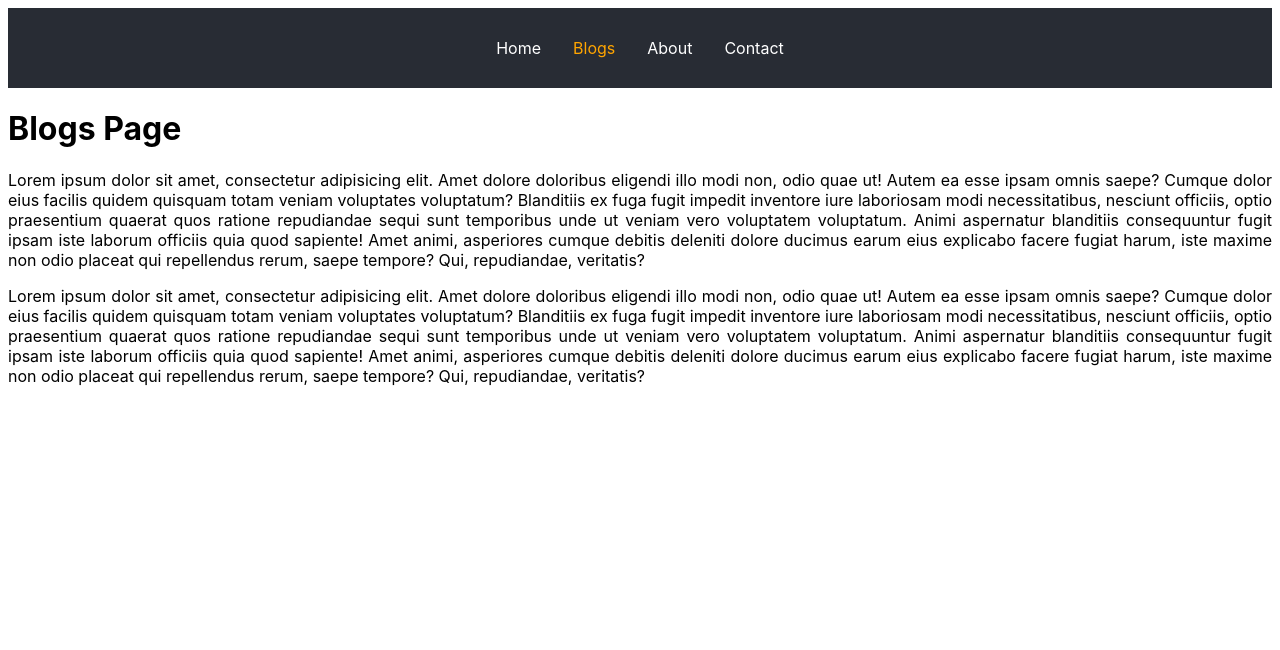
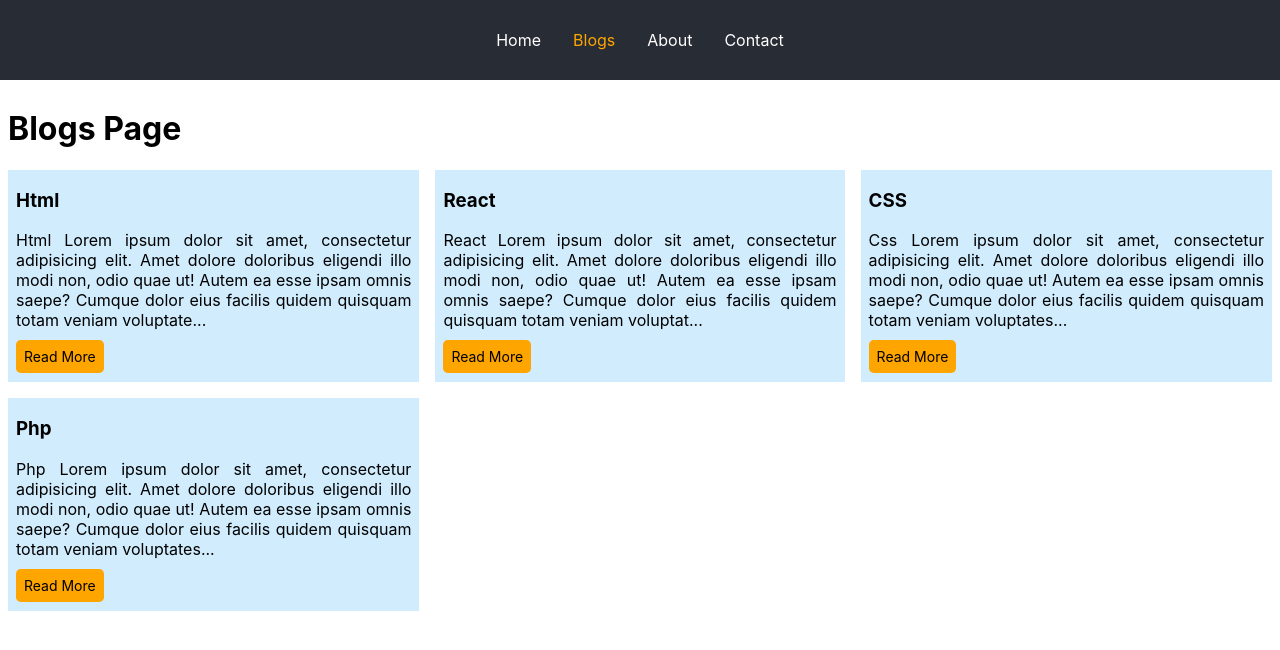
Before and after one commit to furiousnur/React-Routing, a React (Create React App) app: page /blogs in a window 1280 px wide. Shown: the top 650 px of the page. Built offline with nearby package versions, Linux system fonts and the light colour scheme.

Commit message:
react routing | dynamic routing using useParams with dynamic data show

```diff
--- a/src/App.css
+++ b/src/App.css
@@ -56,3 +56,44 @@ nav{
 nav .active{
   color: orange;
 }
+
+section{
+  display: grid;
+  grid-gap: 1rem;
+}
+
+article{
+  background-color: #d0ecfd;
+  padding: 0 0.5rem 1rem 0.5rem;
+}
+
+article p{
+  text-align: justify;
+}
+
+.blog-btn{
+    background-color: orange;
+    padding: 0.5rem;
+    border-radius: 0.3rem;
+    text-decoration: none;
+    font-size: 14px;
+    color: black;
+    border: orange;
+    cursor: pointer;
+}
+
+.blog-btn:hover{
+  background-color: brown;
+  color: white;
+}
+
+@media screen and (min-width: 600px){
+  section{
+    grid-template-columns: auto auto;
+  }
+}
+@media screen and (min-width: 1200px){
+  section{
+    grid-template-columns: auto auto auto;
+  }
+}
--- a/src/App.js
+++ b/src/App.js
@@ -6,18 +6,22 @@ import Contact from "./Pages/Contact";
 import Blogs from "./Pages/Blogs";
 import Error from "./Pages/Error";
 import Navbar from "./Components/Navbar";
+import Blog from "./Pages/Blog";
 
 function App() {
   return (
     <BrowserRouter>
         <Navbar/>
+        <div className="route-body">
             <Routes>
                 <Route path="/" element={<Home />}/>
                 <Route path="/about" element={<About />}/>
                 <Route path="/contact" element={<Contact />}/>
                 <Route path="/blogs" element={<Blogs />}/>
+                <Route path="/blogs/:title" element={<Blog />}/>
                 <Route path="*" element={<Error />}/>
             </Routes>
+        </div>
     </BrowserRouter>
   );
 }
--- /dev/null
+++ b/src/Pages/Blog.js
@@ -0,0 +1,25 @@
+import React, {useState, useEffect} from 'react';
+import {useNavigate, useParams} from "react-router-dom";
+import {blogsData} from "../data";
+
+const Blog = () => {
+    const navigate = useNavigate();
+    const {title} = useParams();
+    const [bodyData, setBodyData] = useState("");
+
+    useEffect(() => {
+        const blogData = blogsData.filter((blog)=>blog.title === title);
+        setBodyData(blogData[0].body);
+    }, []);
+
+    return (
+        <div>
+            <h1>{title}</h1>
+            <p>{bodyData.slice(0,500)}</p>
+            <p>{bodyData.slice(501,10000)}</p>
+            <button className="blog-btn" onClick={()=>{navigate("/blogs")}}>Back to Blogs</button>
+        </div>
+    );
+};
+
+export default Blog;
--- a/src/Pages/Blogs.js
+++ b/src/Pages/Blogs.js
@@ -1,11 +1,31 @@
-import React from 'react';
+import React, {useState} from 'react';
+import {blogsData} from "../data";
+import {Link} from "react-router-dom";
 
 const Blogs = () => {
+    const [blogs, setBlog] = useState(blogsData);
+
+    const truncateString = (str, num)=>{
+        if (str.length > num){
+            return str.slice(0, num) + "...";
+        }else{
+            return str;
+        }
+    }
+
     return (
         <div>
             <h1>Blogs Page</h1>
-            <p style={{textAlign:"justify"}}>Lorem ipsum dolor sit amet, consectetur adipisicing elit. Amet dolore doloribus eligendi illo modi non, odio quae ut! Autem ea esse ipsam omnis saepe? Cumque dolor eius facilis quidem quisquam totam veniam voluptates voluptatum? Blanditiis ex fuga fugit impedit inventore iure laboriosam modi necessitatibus, nesciunt officiis, optio praesentium quaerat quos ratione repudiandae sequi sunt temporibus unde ut veniam vero voluptatem voluptatum. Animi aspernatur blanditiis consequuntur fugit ipsam iste laborum officiis quia quod sapiente! Amet animi, asperiores cumque debitis deleniti dolore ducimus earum eius explicabo facere fugiat harum, iste maxime non odio placeat qui repellendus rerum, saepe tempore? Qui, repudiandae, veritatis?</p>
-            <p style={{textAlign:"justify"}}>Lorem ipsum dolor sit amet, consectetur adipisicing elit. Amet dolore doloribus eligendi illo modi non, odio quae ut! Autem ea esse ipsam omnis saepe? Cumque dolor eius facilis quidem quisquam totam veniam voluptates voluptatum? Blanditiis ex fuga fugit impedit inventore iure laboriosam modi necessitatibus, nesciunt officiis, optio praesentium quaerat quos ratione repudiandae sequi sunt temporibus unde ut veniam vero voluptatem voluptatum. Animi aspernatur blanditiis consequuntur fugit ipsam iste laborum officiis quia quod sapiente! Amet animi, asperiores cumque debitis deleniti dolore ducimus earum eius explicabo facere fugiat harum, iste maxime non odio placeat qui repellendus rerum, saepe tempore? Qui, repudiandae, veritatis?</p>
+            <section>
+                {blogs && blogs.map((blog)=> {
+                    const {id, title, body} = blog;
+                    return <article key={id}>
+                        <h3>{title}</h3>
+                        <p>{truncateString(body, 220)}</p>
+                        <Link className="blog-btn" to={title}>Read More</Link>
+                    </article>
+                })}
+            </section>
         </div>
     );
 };
--- a/src/Pages/Contact.js
+++ b/src/Pages/Contact.js
@@ -9,6 +9,7 @@ const Contact = () => {
             <p style={{textAlign:"justify"}}>Lorem ipsum dolor sit amet, consectetur adipisicing elit. Amet dolore doloribus eligendi illo modi non, odio quae ut! Autem ea esse ipsam omnis saepe? Cumque dolor eius facilis quidem quisquam totam veniam voluptates voluptatum? Blanditiis ex fuga fugit impedit inventore iure laboriosam modi necessitatibus, nesciunt officiis, optio praesentium quaerat quos ratione repudiandae sequi sunt temporibus unde ut veniam vero voluptatem voluptatum. Animi aspernatur blanditiis consequuntur fugit ipsam iste laborum officiis quia quod sapiente! Amet animi, asperiores cumque debitis deleniti dolore ducimus earum eius explicabo facere fugiat harum, iste maxime non odio placeat qui repellendus rerum, saepe tempore? Qui, repudiandae, veritatis?</p>
             <p style={{textAlign:"justify"}}>Lorem ipsum dolor sit amet, consectetur adipisicing elit. Amet dolore doloribus eligendi illo modi non, odio quae ut! Autem ea esse ipsam omnis saepe? Cumque dolor eius facilis quidem quisquam totam veniam voluptates voluptatum? Blanditiis ex fuga fugit impedit inventore iure laboriosam modi necessitatibus, nesciunt officiis, optio praesentium quaerat quos ratione repudiandae sequi sunt temporibus unde ut veniam vero voluptatem voluptatum. Animi aspernatur blanditiis consequuntur fugit ipsam iste laborum officiis quia quod sapiente! Amet animi, asperiores cumque debitis deleniti dolore ducimus earum eius explicabo facere fugiat harum, iste maxime non odio placeat qui repellendus rerum, saepe tempore? Qui, repudiandae, veritatis?</p>
             <button onClick={()=>{navigate("/")}}>Back to Home</button>
+            <button onClick={()=>{navigate("/blogs")}}>Back to Blogs</button>
         </div>
     );
 };
--- /dev/null
+++ b/src/data.js
@@ -0,0 +1,19 @@
+export const blogsData = [
+    {
+        id:1,
+        title: "Html",
+        body: "Html Lorem ipsum dolor sit amet, consectetur adipisicing elit. Amet dolore doloribus eligendi illo modi non, odio quae ut! Autem ea esse ipsam omnis saepe? Cumque dolor eius facilis quidem quisquam totam veniam voluptates voluptatum? Blanditiis ex fuga fugit impedit inventore iure laboriosam modi necessitatibus, nesciunt officiis, optio praesentium quaerat quos ratione repudiandae sequi sunt temporibus unde ut veniam vero voluptatem voluptatum. Animi aspernatur blanditiis consequuntur fugit ipsam iste laborum officiis quia quod sapiente! Amet animi, asperiores cumque debitis deleniti dolore ducimus earum eius explicabo facere fugiat harum, iste maxime non odio placeat qui repellendus rerum, saepe tempore? Qui, repudiandae, veritatis quod sapiente! Amet animi, asperiores cumque debitis deleniti dolore ducimus earum eius explicabo facere fugiat harum, iste maxime non odio placeat qui repellendus rerum, saepe tempore? Qui, repudiandae, veritatis?"
+    },{
+        id:2,
+        title: "React",
+        body: "React Lorem ipsum dolor sit amet, consectetur adipisicing elit. Amet dolore doloribus eligendi illo modi non, odio quae ut! Autem ea esse ipsam omnis saepe? Cumque dolor eius facilis quidem quisquam totam veniam voluptates voluptatum? Blanditiis ex fuga fugit impedit inventore iure laboriosam modi necessitatibus, nesciunt officiis, optio praesentium quaerat quos ratione repudiandae sequi sunt temporibus unde ut veniam vero voluptatem voluptatum. Animi aspernatur blanditiis consequuntur fugit ipsam iste laborum officiis quia quod sapiente! Amet animi, asperiores cumque debitis deleniti dolore ducimus earum eius explicabo facere fugiat harum, iste maxime non odio placeat qui repellendus rerum, saepe tempore? Qui, repudiandae, veritatis quod sapiente! Amet animi, asperiores cumque debitis deleniti dolore ducimus earum eius explicabo facere fugiat harum, iste maxime non odio placeat qui repellendus rerum, saepe tempore? Qui, repudiandae, veritatis?"
+    },{
+        id:3,
+        title: "CSS",
+        body: "Css Lorem ipsum dolor sit amet, consectetur adipisicing elit. Amet dolore doloribus eligendi illo modi non, odio quae ut! Autem ea esse ipsam omnis saepe? Cumque dolor eius facilis quidem quisquam totam veniam voluptates voluptatum? Blanditiis ex fuga fugit impedit inventore iure laboriosam modi necessitatibus, nesciunt officiis, optio praesentium quaerat quos ratione repudiandae sequi sunt temporibus unde ut veniam vero voluptatem voluptatum. Animi aspernatur blanditiis consequuntur fugit ipsam iste laborum officiis quia quod sapiente! Amet animi, asperiores cumque debitis deleniti dolore ducimus earum eius explicabo facere fugiat harum, iste maxime non odio placeat qui repellendus rerum, saepe tempore? Qui, repudiandae, veritatis quod sapiente! Amet animi, asperiores cumque debitis deleniti dolore ducimus earum eius explicabo facere fugiat harum, iste maxime non odio placeat qui repellendus rerum, saepe tempore? Qui, repudiandae, veritatis?"
+    },{
+        id:4,
+        title: "Php",
+        body: "Php Lorem ipsum dolor sit amet, consectetur adipisicing elit. Amet dolore doloribus eligendi illo modi non, odio quae ut! Autem ea esse ipsam omnis saepe? Cumque dolor eius facilis quidem quisquam totam veniam voluptates voluptatum? Blanditiis ex fuga fugit impedit inventore iure laboriosam modi necessitatibus, nesciunt officiis, optio praesentium quaerat quos ratione repudiandae sequi sunt temporibus unde ut veniam vero voluptatem voluptatum. Animi aspernatur blanditiis consequuntur fugit ipsam iste laborum officiis quia quod sapiente! Amet animi, asperiores cumque debitis deleniti dolore ducimus earum eius explicabo facere fugiat harum, iste maxime non odio placeat qui repellendus rerum, saepe tempore? Qui, repudiandae, veritatis quod sapiente! Amet animi, asperiores cumque debitis deleniti dolore ducimus earum eius explicabo facere fugiat harum, iste maxime non odio placeat qui repellendus rerum, saepe tempore? Qui, repudiandae, veritatis?"
+    }
+];
--- a/src/index.css
+++ b/src/index.css
@@ -5,10 +5,13 @@ body {
     sans-serif;
   -webkit-font-smoothing: antialiased;
   -moz-osx-font-smoothing: grayscale;
-  padding: 0.5rem;
 }
 
 code {
   font-family: source-code-pro, Menlo, Monaco, Consolas, 'Courier New',
     monospace;
 }
+
+.route-body{
+  padding: 0.5rem;
+}
```
Lines whose indentation alone changed are shown as unchanged.
